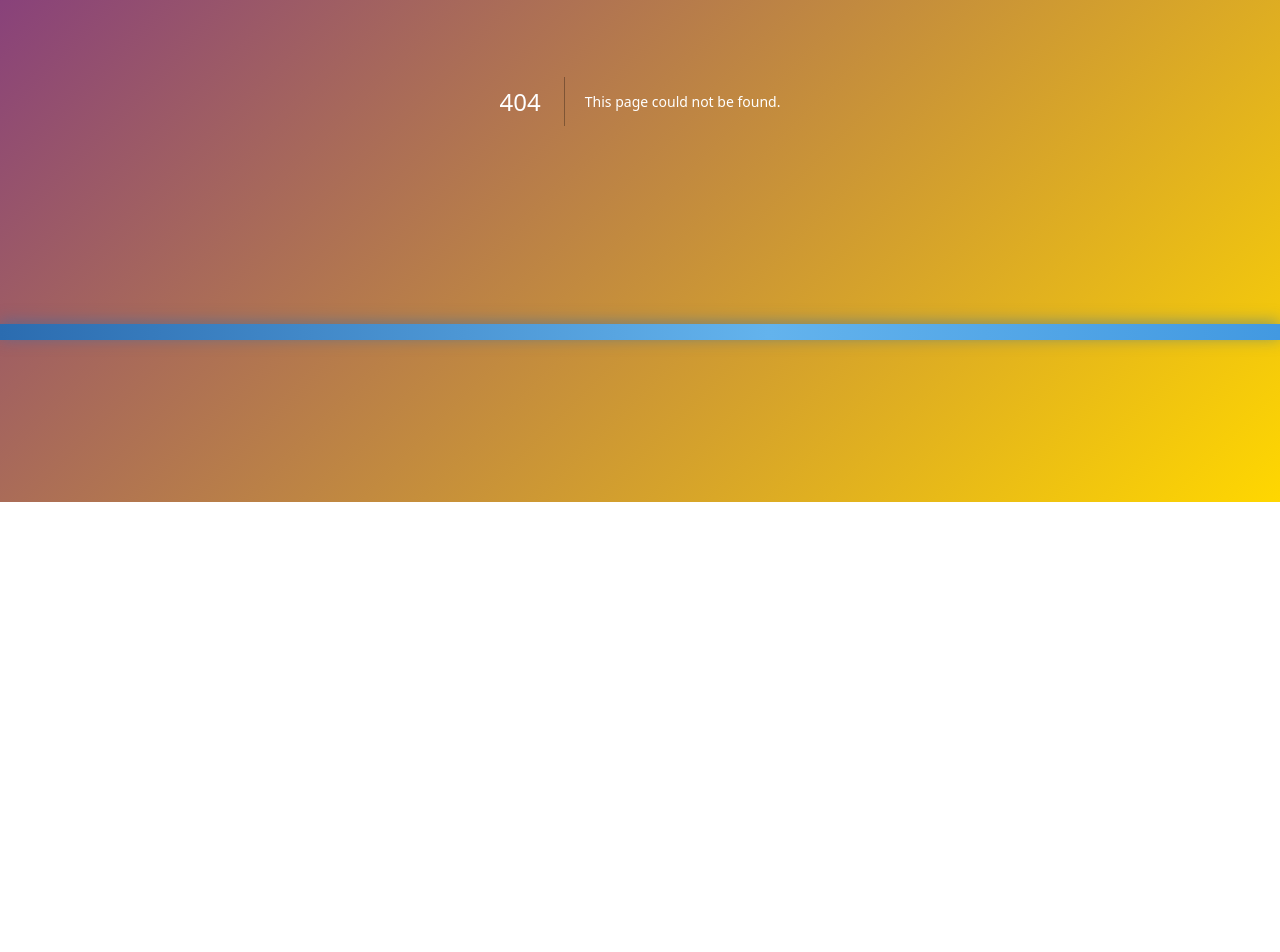
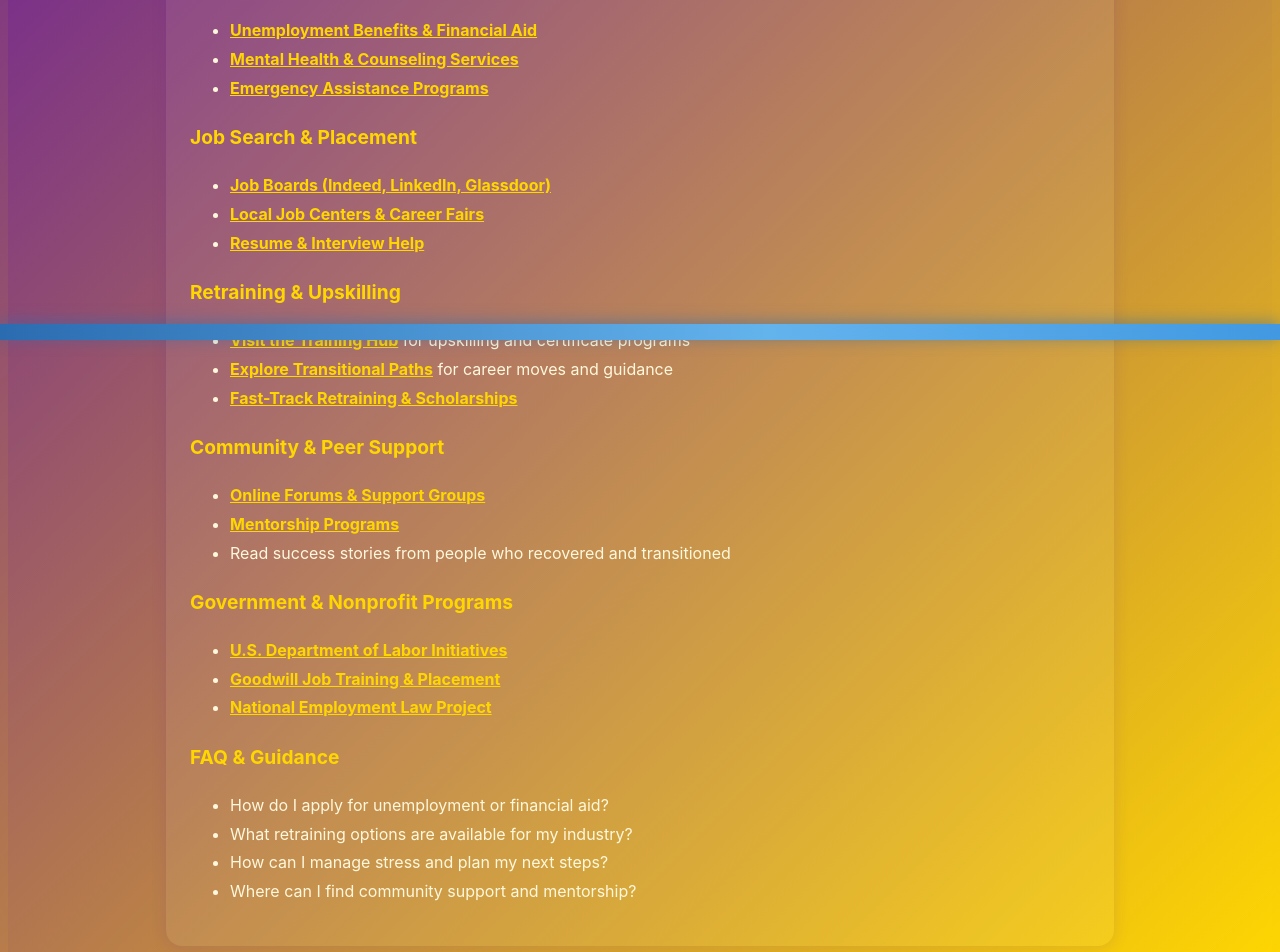
Before and after one commit to Shellzonit/auralis-sanctuary-, a Next.js app: page /recovery-hub in a window 1280 px wide. Before the commit this address had no page. Shown: the part 460-1412 px from the top of the page. Before the commit the page ends 962 px from the top, so only its background shows below. Built offline with nearby package versions, Linux system fonts and the light colour scheme.

Commit message:
Add Recovery Hub page: support, job search, retraining, community, government, FAQ

```diff
--- /dev/null
+++ b/app/recovery-hub/page.tsx
@@ -0,0 +1,54 @@
+"use client";
+import React from "react";
+
+export default function RecoveryHubPage() {
+  return (
+    <main style={{ minHeight: "100vh", background: "linear-gradient(135deg, #6a1b9a 0%, #ffd700 100%)", fontFamily: "Inter, Arial, sans-serif", display: "flex", flexDirection: "column", alignItems: "center", padding: "0 1rem" }}>
+      <h1 style={{ fontSize: "2.2rem", fontWeight: 800, color: "#ffd700", margin: "32px 0 16px 0", textShadow: "0 2px 16px #6a1b9a" }}>
+        Recovery Hub: Support After Job Loss
+      </h1>
+      <section style={{ maxWidth: 900, background: "rgba(255,255,255,0.07)", borderRadius: 16, padding: 24, boxShadow: "0 2px 16px #6a1b9a22", marginBottom: 32 }}>
+        <p style={{ color: "#fff8dc", fontSize: "1.08rem", marginBottom: 18 }}>
+          The Recovery Hub provides immediate support and resources for anyone affected by job loss or disruption due to AI and automation. Find help, retraining, and community support to get back on your feet and plan your next steps.
+        </p>
+        <h2 style={{ color: "#ffd700", fontSize: "1.2rem", marginBottom: 8 }}>Immediate Support</h2>
+        <ul style={{ color: "#fff8dc", fontSize: "1rem", marginBottom: 18 }}>
+          <li><a href="https://www.careeronestop.org/" target="_blank" rel="noopener noreferrer" style={{ color: "#ffd700", fontWeight: 700 }}>Unemployment Benefits & Financial Aid</a></li>
+          <li><a href="https://www.mentalhealth.gov/get-help" target="_blank" rel="noopener noreferrer" style={{ color: "#ffd700", fontWeight: 700 }}>Mental Health & Counseling Services</a></li>
+          <li><a href="https://www.usa.gov/help-with-bills" target="_blank" rel="noopener noreferrer" style={{ color: "#ffd700", fontWeight: 700 }}>Emergency Assistance Programs</a></li>
+        </ul>
+        <h2 style={{ color: "#ffd700", fontSize: "1.2rem", marginBottom: 8 }}>Job Search & Placement</h2>
+        <ul style={{ color: "#fff8dc", fontSize: "1rem", marginBottom: 18 }}>
+          <li><a href="https://www.indeed.com/" target="_blank" rel="noopener noreferrer" style={{ color: "#ffd700", fontWeight: 700 }}>Job Boards (Indeed, LinkedIn, Glassdoor)</a></li>
+          <li><a href="https://www.careeronestop.org/JobSearch/JobSearch.aspx" target="_blank" rel="noopener noreferrer" style={{ color: "#ffd700", fontWeight: 700 }}>Local Job Centers & Career Fairs</a></li>
+          <li><a href="https://www.resumebuilder.com/" target="_blank" rel="noopener noreferrer" style={{ color: "#ffd700", fontWeight: 700 }}>Resume & Interview Help</a></li>
+        </ul>
+        <h2 style={{ color: "#ffd700", fontSize: "1.2rem", marginBottom: 8 }}>Retraining & Upskilling</h2>
+        <ul style={{ color: "#fff8dc", fontSize: "1rem", marginBottom: 18 }}>
+          <li><a href="/training-hub" style={{ color: "#ffd700", fontWeight: 700 }}>Visit the Training Hub</a> for upskilling and certificate programs</li>
+          <li><a href="/transitional-paths" style={{ color: "#ffd700", fontWeight: 700 }}>Explore Transitional Paths</a> for career moves and guidance</li>
+          <li><a href="https://www.careeronestop.org/EducationTraining/Scholarships/find-scholarships.aspx" target="_blank" rel="noopener noreferrer" style={{ color: "#ffd700", fontWeight: 700 }}>Fast-Track Retraining & Scholarships</a></li>
+        </ul>
+        <h2 style={{ color: "#ffd700", fontSize: "1.2rem", marginBottom: 8 }}>Community & Peer Support</h2>
+        <ul style={{ color: "#fff8dc", fontSize: "1rem", marginBottom: 18 }}>
+          <li><a href="https://www.reddit.com/r/jobs/" target="_blank" rel="noopener noreferrer" style={{ color: "#ffd700", fontWeight: 700 }}>Online Forums & Support Groups</a></li>
+          <li><a href="https://www.mentoring.org/" target="_blank" rel="noopener noreferrer" style={{ color: "#ffd700", fontWeight: 700 }}>Mentorship Programs</a></li>
+          <li>Read success stories from people who recovered and transitioned</li>
+        </ul>
+        <h2 style={{ color: "#ffd700", fontSize: "1.2rem", marginBottom: 8 }}>Government & Nonprofit Programs</h2>
+        <ul style={{ color: "#fff8dc", fontSize: "1rem", marginBottom: 18 }}>
+          <li><a href="https://www.dol.gov/agencies/eta" target="_blank" rel="noopener noreferrer" style={{ color: "#ffd700", fontWeight: 700 }}>U.S. Department of Labor Initiatives</a></li>
+          <li><a href="https://www.goodwill.org/jobs-training/" target="_blank" rel="noopener noreferrer" style={{ color: "#ffd700", fontWeight: 700 }}>Goodwill Job Training & Placement</a></li>
+          <li><a href="https://www.nelp.org/" target="_blank" rel="noopener noreferrer" style={{ color: "#ffd700", fontWeight: 700 }}>National Employment Law Project</a></li>
+        </ul>
+        <h2 style={{ color: "#ffd700", fontSize: "1.2rem", marginBottom: 8 }}>FAQ & Guidance</h2>
+        <ul style={{ color: "#fff8dc", fontSize: "1rem" }}>
+          <li>How do I apply for unemployment or financial aid?</li>
+          <li>What retraining options are available for my industry?</li>
+          <li>How can I manage stress and plan my next steps?</li>
+          <li>Where can I find community support and mentorship?</li>
+        </ul>
+      </section>
+    </main>
+  );
+}
```
